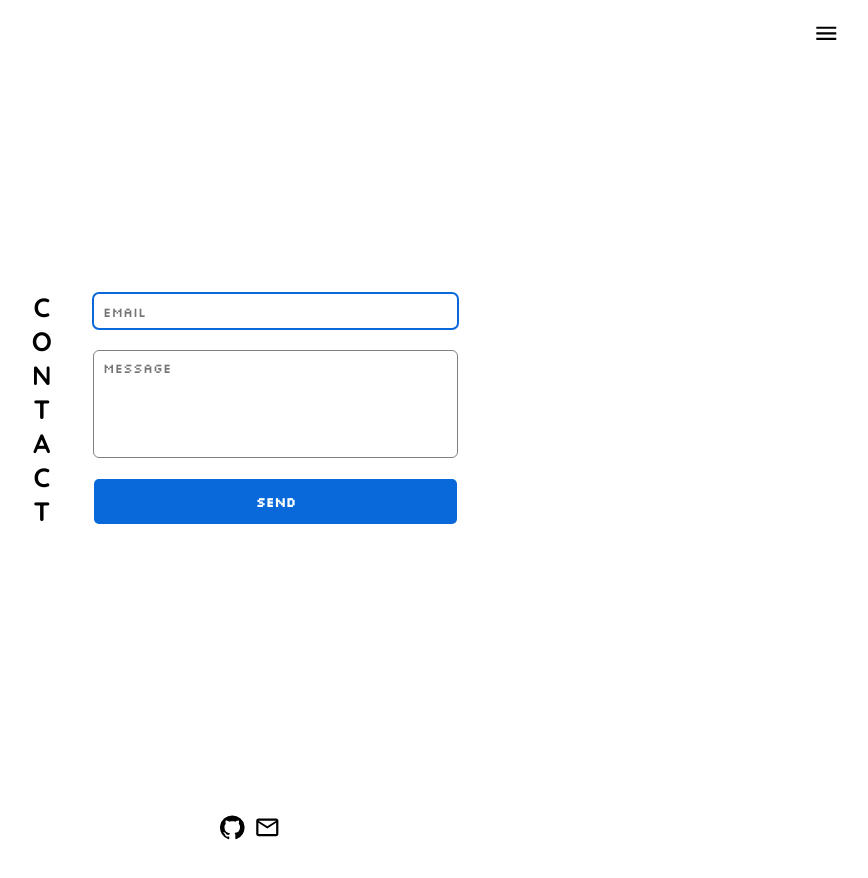
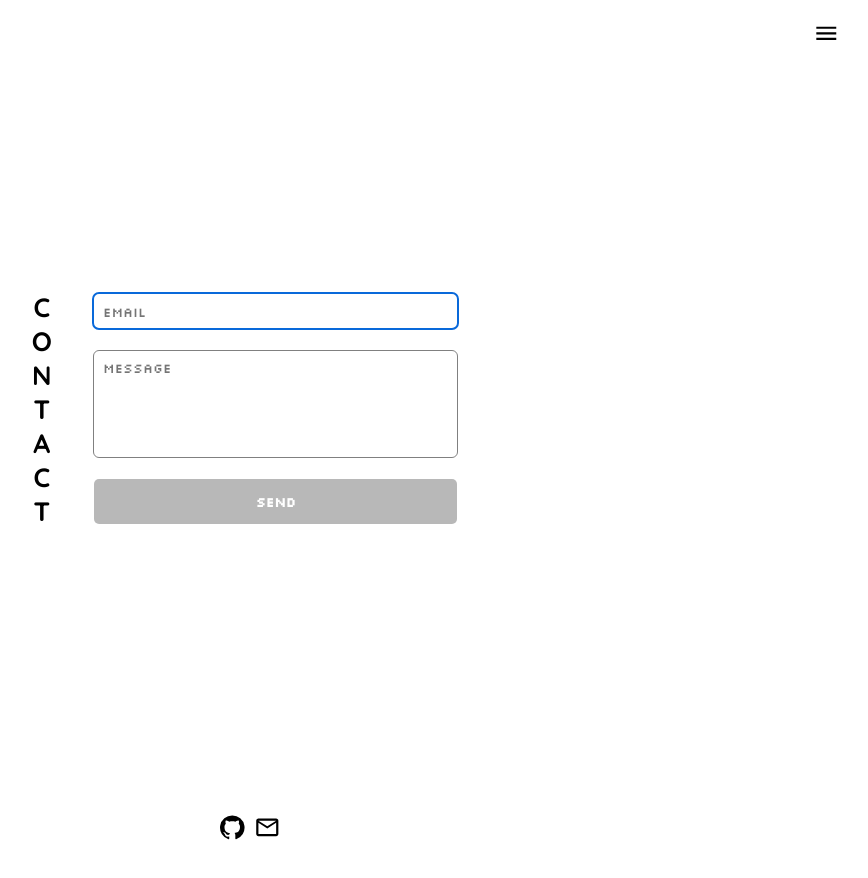
Before and after one commit to terjeee/homepage, a React (Create React App) app: page /homepage/contact in a window 1280 px wide. Shown: the whole page, without its empty margins (390-1258 px from the left). Built offline with nearby package versions, Linux system fonts and the light colour scheme; a web font is replaced by a local one.

Commit message:
+ .invalid på button

```diff
--- a/src/routes/Contact/Contact.jsx
+++ b/src/routes/Contact/Contact.jsx
@@ -11,15 +11,16 @@ export default function Contact() {
 
   const [email, setEmail] = useState("");
   const [emailValid, setEmailValid] = useState(null);
-  const cssEmail = emailValid ? "valid" : "invalid";
+  const cssEmail = !emailValid ? "invalid" : "";
 
   const [message, setMessage] = useState("");
   const [messageValid, setMessageValid] = useState(null);
-  const cssMessage = messageValid ? "valid" : "invalid";
+  const cssMessage = !messageValid ? "invalid" : "";
 
   const formData = useRef();
   const formValid =
     email.length > 0 && regexEmail.test(email) && message.length > 10 && message.length < 250;
+  const cssButton = !formValid ? "invalid" : "";
 
   useEffect(() => {
     setEmailValid(true);
@@ -90,7 +91,7 @@ export default function Contact() {
             <p className={css.invalidMsg}>Message needs to be 10-250 characters.</p>
           )}
         </div>
-        <button className={css.btnSendEmail} disabled={!formValid}>
+        <button className={`${css.btnSendEmail} ${css[cssButton]}`} disabled={!formValid}>
           SEND
         </button>
       </form>
--- a/src/routes/Contact/Contact.module.scss
+++ b/src/routes/Contact/Contact.module.scss
@@ -71,7 +71,6 @@
         padding: 0.2rem;
         margin-bottom: -0.5rem;
         font-size: 0.9rem;
-        // font-weight: bold;
         color: red;
       }
     }
@@ -87,6 +86,11 @@
       &:hover {
         background-color: color.$link-light;
       }
+    }
+
+    .btnSendEmail.invalid {
+      background-color: rgba(128, 128, 128, 0.555);
+      cursor: not-allowed;
     }
   }
 }
```
